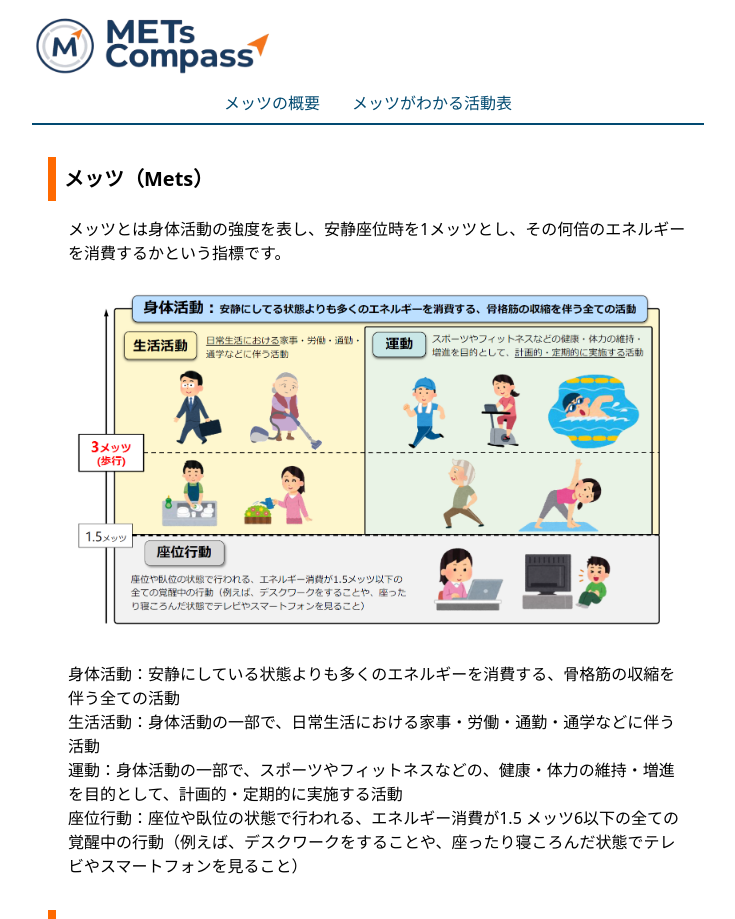
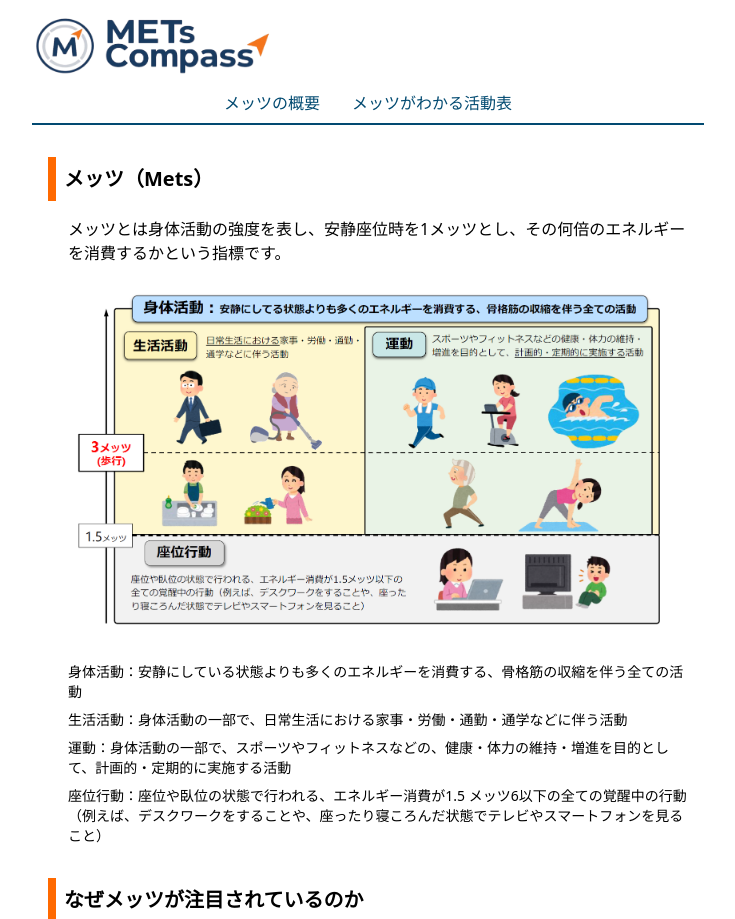
Before and after one commit to sh01forbusiness-ux/mets-app, a Next.js app: page /about in a window 1280 px wide. Shown: the top 919 px of the page, without its empty margins (272-1007 px from the left). Built offline with nearby package versions, Linux system fonts and the light colour scheme.

Commit message:
”wip”

```diff
--- a/app/about/page.tsx
+++ b/app/about/page.tsx
@@ -8,6 +8,7 @@ export default function About() {
   const cardStyle = "p-4"
   const titleStyle = "border-l-8 border-orange-500 text-xl font-bold p-2"
   const paragraphStyle = "pl-5 mt-4"
+  const imageStyle = "pl-5 mt-4 w-full w-auto"
 
   return (
     <main>
@@ -15,24 +16,22 @@ export default function About() {
         <h2 className={titleStyle}>メッツ（Mets）</h2>
         <p className={paragraphStyle}>メッツとは身体活動の強度を表し、安静座位時を1メッツとし、その何倍のエネルギーを消費するかという指標です。</p>
         <Image
-        className={paragraphStyle}
+          className={imageStyle}
           src={journalImage01}
           alt='参考画像01'
           width={1551}
-        height={911}
-        h-full
-        w-auto />
-        <ul className={paragraphStyle}>
+          height={911} />
+        <ul className={`${paragraphStyle} text-sm`}>
           <li>
             身体活動：安静にしている状態よりも多くのエネルギーを消費する、骨格筋の収縮を伴う全ての活動
           </li>
-          <li>
+          <li className='mt-2'>
             生活活動：身体活動の一部で、日常生活における家事・労働・通勤・通学などに伴う活動
           </li>
-          <li>
+          <li className='mt-2'>
             運動：身体活動の一部で、スポーツやフィットネスなどの、健康・体力の維持・増進を目的として、計画的・定期的に実施する活動
           </li>
-          <li>
+          <li className='mt-2'>
             座位行動：座位や臥位の状態で行われる、エネルギー消費が1.5 メッツ6以下の全ての覚醒中の行動（例えば、デスクワークをすることや、座ったり寝ころんだ状態でテレビやスマートフォンを見ること）
           </li>
         </ul>
@@ -52,13 +51,11 @@ export default function About() {
 
         </p>
         <Image
-        className={paragraphStyle}
+          className={imageStyle}
           src={journalImage02}
           alt='参考画像02'
           width={1437}
-        height={791}
-        w-full
-        h-auto />
+          height={791} />
       </div>
 
       <div className={cardStyle}>
@@ -68,13 +65,11 @@ export default function About() {
           座位時間と死亡リスクの関係を検討した34件のコホート研究のメタ解析では、座位時間の増加に伴い死亡リスクが増加することが報告されています。
         </p>
         <Image
-          className={paragraphStyle}
+          className={imageStyle}
           src={journalImage03}
           alt='参考画像03'
           width={1661}
-          height={821}
-          w-full
-          h-auto />
+          height={821} />
       </div>
 
     </main>
```
Lines whose indentation alone changed are shown as unchanged.
